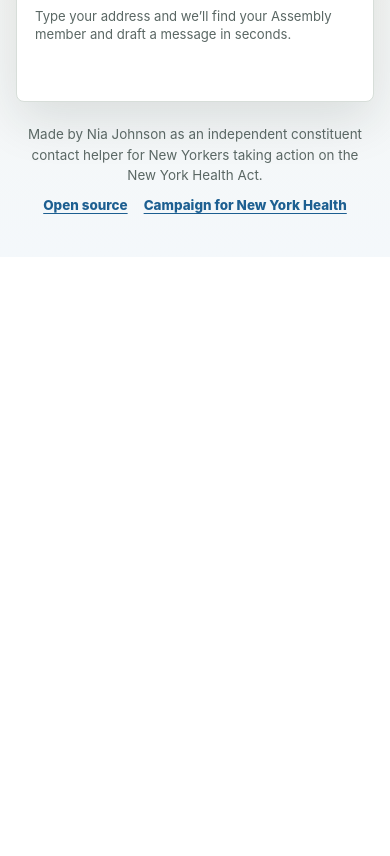
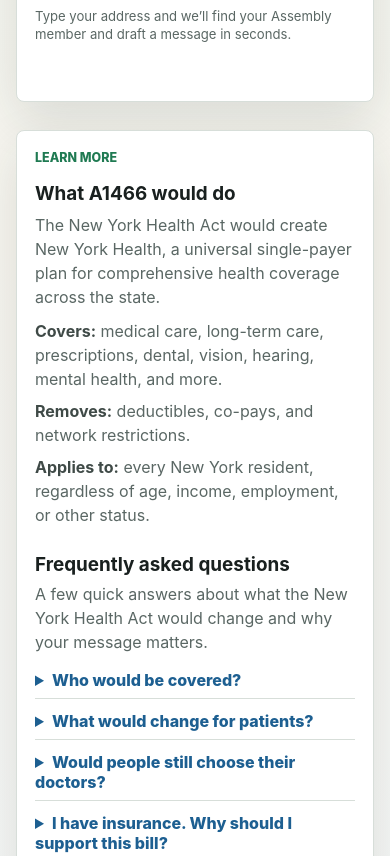
Before and after one commit to niajohnson/tell-albany, a website: page public/index.html in a window 390 px wide. Shown: the part 785-1641 px from the top of the page. Before the commit the page ends 1042 px from the top, so only its background shows below. Drawn offline with Linux system fonts and the light colour scheme.

Commit message:
Show FAQ before lookup

```diff
--- a/public/index.html
+++ b/public/index.html
@@ -127,11 +127,13 @@
               <a id="call-button" class="call-action" href="#">Call office</a>
             </div>
           </div>
+        </section>
+      </section>
 
-          <div class="learn-more">
+      <section class="learn-more" aria-labelledby="learn-title">
         <div class="learn-intro">
           <p class="label">Learn more</p>
-              <h3>What A1466 would do</h3>
+          <h3 id="learn-title">What A1466 would do</h3>
           <p>
             The New York Health Act would create New York Health, a universal single-payer plan for comprehensive health coverage across the state.
           </p>
@@ -221,9 +223,6 @@
             </details>
           </div>
         </div>
-
-          </div>
-        </section>
       </section>
     </main>
 
--- a/public/styles.css
+++ b/public/styles.css
@@ -71,7 +71,8 @@
   line-height: 1.6;
 }
 
-.tool {
+.tool,
+.learn-more {
   background: var(--panel);
   border: 1px solid var(--line);
   border-radius: 8px;
@@ -518,8 +519,6 @@
 .learn-more {
   display: grid;
   gap: 10px;
-  padding: 18px 0 20px;
-  border-top: 1px solid var(--line);
 }
 
 .learn-intro {
@@ -644,6 +643,10 @@
     padding: 18px;
   }
 
+  .learn-more {
+    padding: 18px;
+  }
+
   .desktop-email-options {
     display: none;
   }
```
Lines whose indentation alone changed are shown as unchanged.
